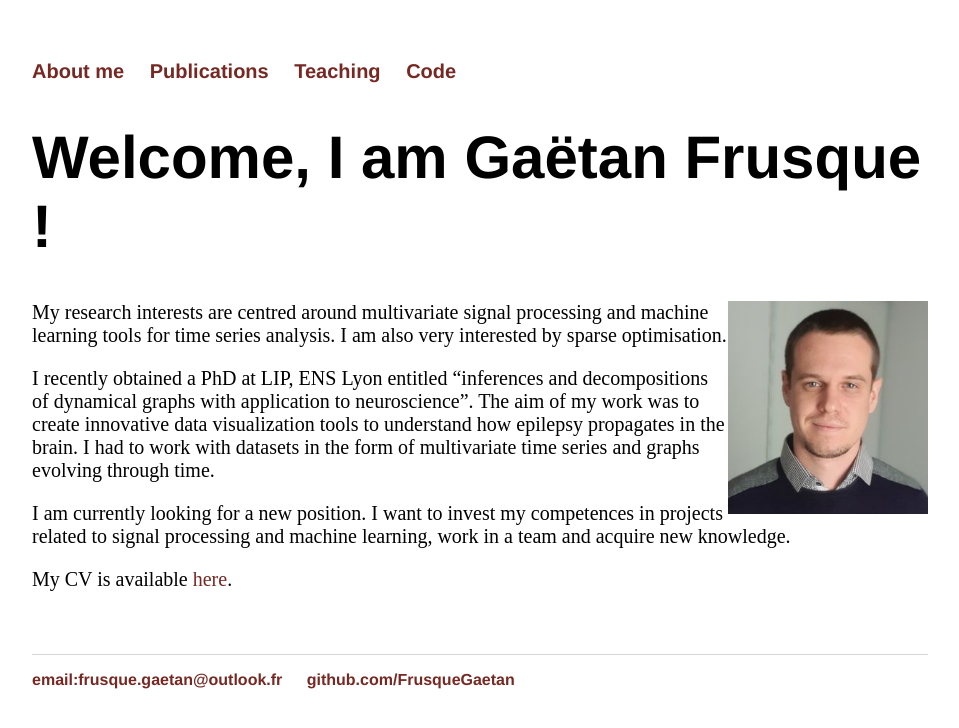
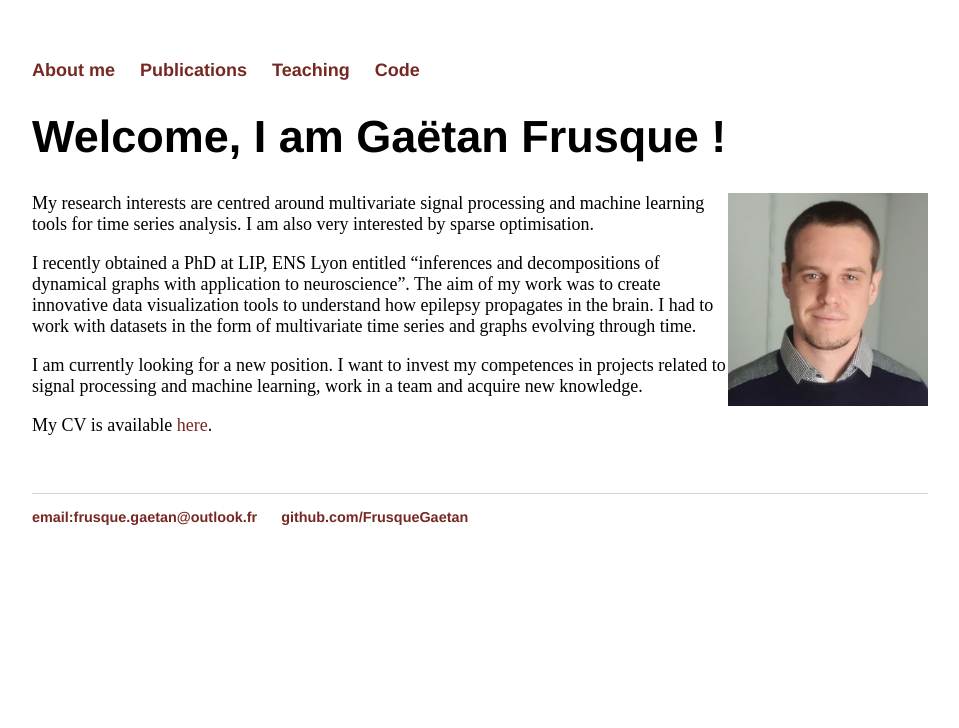
Before and after one commit to FrusqueGaetan/FrusqueGaetan.github.io, a Jekyll site: the page built from index.md, in a window 1280 px wide. Shown: the top 728 px of the page, without its empty margins (160-1119 px from the left). Built offline with Jekyll 4.4.1, drawn with Linux system fonts in a browser that asks for light colours.

Commit message:
spaceTeach

```diff
--- a/css/main.css
+++ b/css/main.css
@@ -1,7 +1,7 @@
 body {
     margin: 60px auto;
     width: 70%;
-    font-size: 20px;
+    font-size: 18px;
 }
 nav ul, footer ul {
     font-family:'Helvetica', 'Arial', 'Sans-Serif';
@@ -21,11 +21,11 @@ a:hover {
     text-decoration: underline;
 }
 h1 {
-    font-size: 3em;
+    font-size: 2.5em;
     font-family:'Helvetica', 'Arial', 'Sans-Serif';
 }
 p {
-    font-size: 20px;
+    font-size: 18px;
 }
 footer {
     border-top: 1px solid #d5d5d5;
```
Also changed, not shown: Teachings/index.md (+8 -0 lines).
